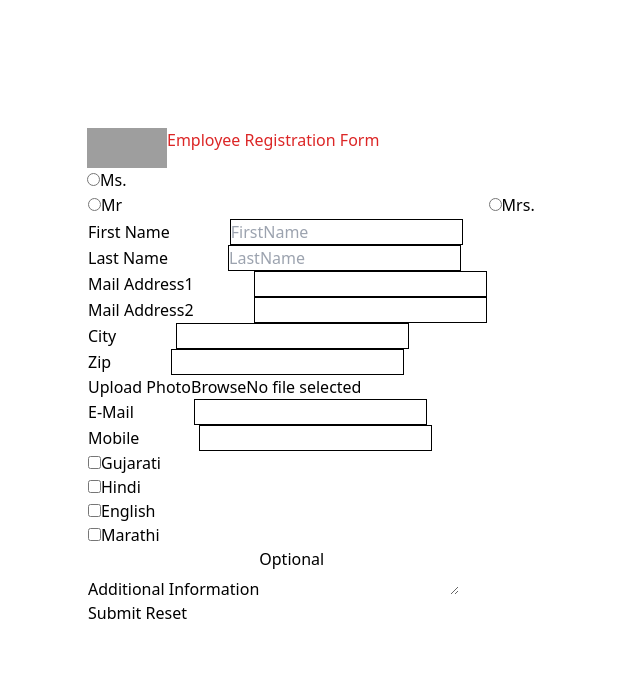
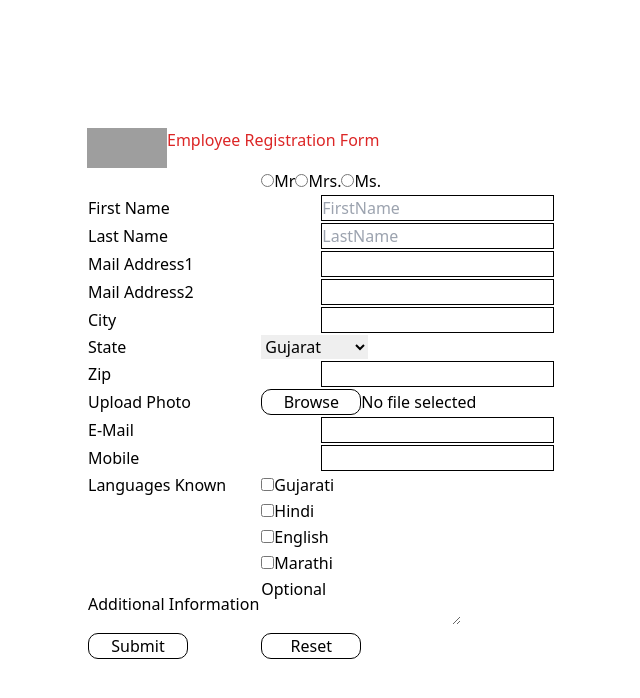
Before and after one commit to aaliyafari/evaluation1, a plain HTML site: page index.html in a window 1280 px wide. Shown: the whole page, without its empty margins (41-681 px from the left). Drawn offline with nearby package versions, Linux system fonts and the light colour scheme; grey boxes are pictures that could not be loaded.

Commit message:
alignment done

```diff
--- a/index.css
+++ b/index.css
@@ -9,3 +9,8 @@ input[type="text"]{
     border: 1px solid black;
     margin-left: 60px;
 }
+button{
+    border: solid black 1px;
+    border-radius: 10px;
+    width: 100px;
+}
--- a/index.html
+++ b/index.html
@@ -15,24 +15,32 @@
         </div>
         <form>
             <table>
-                <tr><td><input type="radio"><label>Mr</label></td><td><input type="radio"><label>Mrs.</label></td><td></td><input type="radio"><label>Ms.</label><br>
-                </tr>
-            <td><label class="headings">First Name</label><input type="text" class="border-black" placeholder="FirstName"><br>
-            <label>Last Name</label><input type="text" placeholder="LastName"><br>
-            <label>Mail Address1</label><input type="text"><br>
-            <label>Mail Address2</label><input type="text"><br>
-            <label>City</label><input type="text"><br>
-            <label>Zip</label><input type="text"><br>
-            <label>Upload Photo</label><button>Browse</button><label>No file selected</label><br>
-            <label>E-Mail</label><input type="text"><br>
-            <label>Mobile</label><input type="text"><br>
-            <input type="checkbox"><label>Gujarati</label><br>
-            <input type="checkbox"><label>Hindi</label><br>
-            <input type="checkbox"><label>English</label><br>
-            <input type="checkbox"><label>Marathi</label><br>
-            <label>Additional Information</label><textarea>Optional</textarea><br>
-            <input type="submit">
-            <button>Reset</button>
+                <tr><td></td><td><input type="radio"><label>Mr</label><input type="radio"><label>Mrs.</label><input type="radio"><label>Ms.</label></td></tr>
+            <tr><td><label class="headings">First Name</label></td><td><input type="text" class="border-black" placeholder="FirstName"></td></tr>
+            <tr><td><label>Last Name</label></td><td><input type="text" placeholder="LastName"></td>
+            <tr><td><label>Mail Address1</label></td><td><input type="text"></td></tr>
+            <tr><td><label>Mail Address2</label></td><td><input type="text"></td></tr>
+            <tr><td><label>City</label></td><td><input type="text"></td></tr>
+            <tr><td><label>State</label></td>
+
+<td><select>
+  <option value="Gujarat">Gujarat</option>
+  <option value="tamilnadu">Tamilnadu</option>
+  <option value="maharastra">Maharastra</option>
+  <option value="kerala">kerala</option>
+</select></td></tr>
+            <tr><td><label>Zip</label></td><td><input type="text"></td></tr>
+            <tr><td><label>Upload Photo</label></td><td><button>Browse</button><label>No file selected</label></td></tr>
+            <tr><td><label>E-Mail</label></td><td><input type="text"></td></tr>
+            <tr><td><label>Mobile</label></td><td><input type="text"></td></tr>
+            <tr><td><label>Languages Known</label></td>
+            <td><input type="checkbox"><label>Gujarati</label><br>
+            <tr><td></td><td><input type="checkbox"><label>Hindi</label></td></tr>
+            <tr><td></td><td><input type="checkbox"><label>English</label></td></tr>
+            <tr><td></td><td><input type="checkbox"><label>Marathi</label></td></tr>
+            <tr><td><label>Additional Information</label></td><td><textarea>Optional</textarea></td></tr>
+            <tr><td><button>Submit</button></td>
+            <td><button>Reset</button></td></tr>
             </table>
         </form>
     </div>
```
